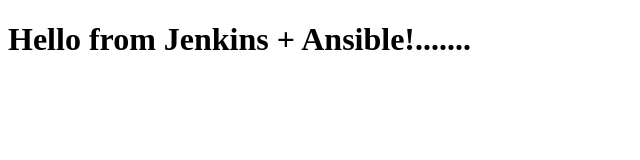
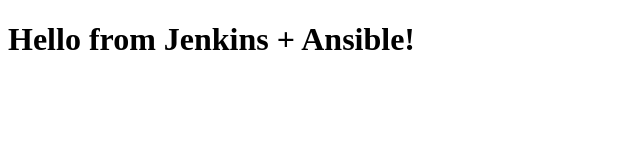
Before and after one commit to Pandaykush/Apache_Ansible_Jenkins, a plain HTML site: page index.html in a window 1280 px wide. Shown: the full height of the page, 0-640 px from the left. Drawn offline with Linux system fonts and the light colour scheme.

Commit message:
Update index.html

```diff
--- a/index.html
+++ b/index.html
@@ -4,6 +4,6 @@
     <title>My Website</title>
 </head>
 <body>
-    <h1>Hello from Jenkins + Ansible!.......</h1>
+    <h1>Hello from Jenkins + Ansible!</h1>
 </body>
 </html>
```
